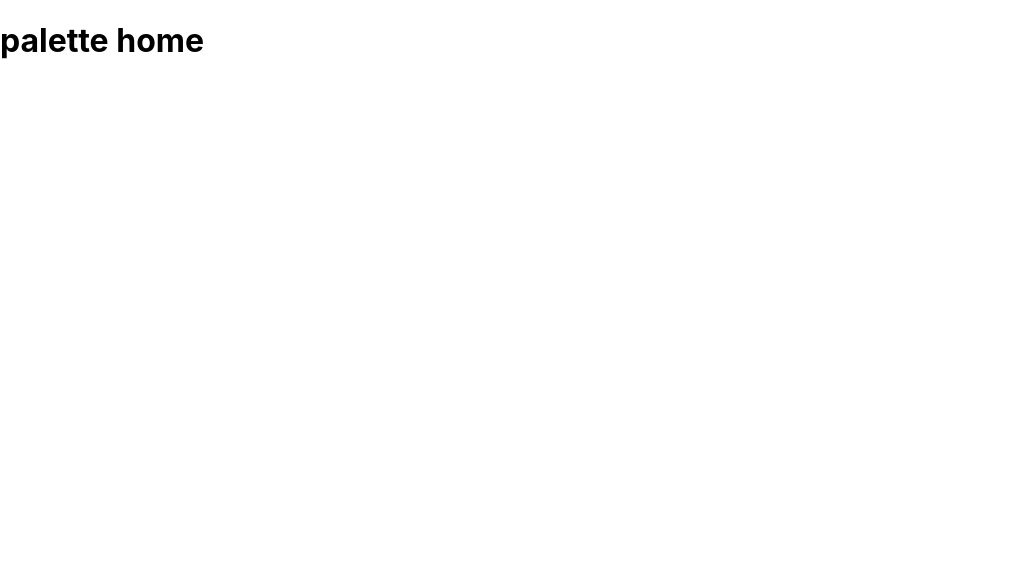
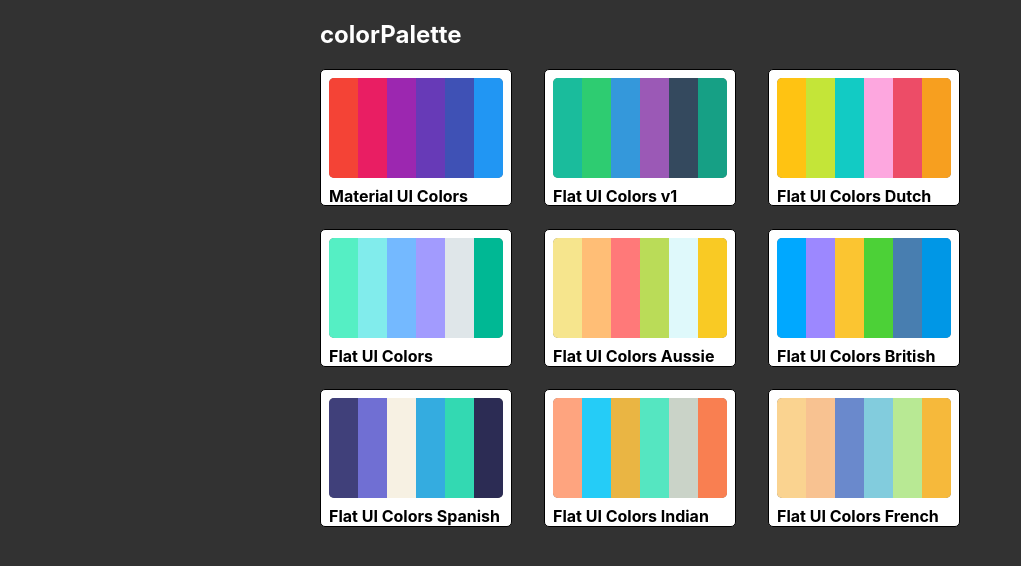
Before and after one commit to parthpatel6347/react-color-palette, a React (Create React App) app: page / in a window 1280 px wide. Shown: the top 566 px of the page, without its empty margins (0-1021 px from the left). Built offline with nearby package versions, Linux system fonts and the light colour scheme; the HTML template or start-up script is replaced by a standard one.

Commit message:
homepage minipalettes basic done

```diff
--- a/package.json
+++ b/package.json
@@ -4,6 +4,7 @@
   "private": true,
   "dependencies": {
     "@material-ui/core": "^4.11.2",
+    "@material-ui/styles": "^4.11.2",
     "@testing-library/jest-dom": "^5.11.6",
     "@testing-library/react": "^11.2.2",
     "@testing-library/user-event": "^12.6.0",
--- a/src/App.js
+++ b/src/App.js
@@ -1,6 +1,7 @@
 import React, { Component } from "react";
 import { Route, Switch } from "react-router-dom";
 import Palette from "./Palette";
+import PaletteList from "./PaletteList";
 import seedColors from "./seedPalette";
 
 class App extends Component {
@@ -12,7 +13,11 @@
   render() {
     return (
       <Switch>
-        <Route exact path="/" render={() => <h1>palette home</h1>} />
+        <Route
+          exact
+          path="/"
+          render={() => <PaletteList palettes={seedColors} />}
+        />
         <Route
           exact
           path="/palette/:id"
@@ -21,10 +26,6 @@
           )}
         />
       </Switch>
-
-      /* <div>
-        <Palette {...seedColors[0]} />
-      </div> */
     );
   }
 }
--- /dev/null
+++ b/src/MiniPalette.js
@@ -0,0 +1,59 @@
+import React from "react";
+import { withStyles } from "@material-ui/core/styles";
+
+const styles = {
+  root: {
+    backgroundColor: "white",
+    border: "1px solid black",
+    borderRadius: "5px",
+    padding: "0.5rem",
+    position: "relative",
+    overflow: "hidden",
+    "&:hover": {
+      cursor: "pointer",
+    },
+  },
+  palette: {
+    backgroundColor: "grey",
+    height: "100px",
+    width: "100%",
+    borderRadius: "5px",
+    overflow: "hidden",
+  },
+  title: {
+    display: "flex",
+    justifyContent: "flex-start",
+    alignItems: "center",
+    margin: "0",
+    color: "black",
+    paddingTop: "0.5rem",
+    fontSize: "1rem",
+    position: "relative",
+  },
+  miniColor: {
+    height: "100%",
+    width: "calc(100%/6)",
+    display: "inline-block",
+    margin: "0 auto",
+    position: "relative",
+  },
+};
+
+function MiniPalette(props) {
+  const { classes, paletteName, colors } = props;
+  const miniColorBox = colors.map((color) => (
+    <div
+      className={classes.miniColor}
+      style={{ backgroundColor: color.color }}
+      key={color.name}
+    />
+  ));
+  return (
+    <div className={classes.root}>
+      <div className={classes.palette}>{miniColorBox}</div>
+      <h5 className={classes.title}>{paletteName}</h5>
+    </div>
+  );
+}
+
+export default withStyles(styles)(MiniPalette);
--- a/src/Palette.css
+++ b/src/Palette.css
@@ -21,3 +21,10 @@
 .palette-adjustments{
  width: 25%;
 }
+
+.header{
+    position: fixed;
+    display:inline;
+    left:0;
+    top:0;
+}
--- a/src/Palette.js
+++ b/src/Palette.js
@@ -13,6 +13,7 @@
 import Slider from "@material-ui/core/Slider";
 
 import "./Palette.css";
+import { Link } from "react-router-dom";
 
 class Palette extends Component {
   constructor(props) {
@@ -56,6 +57,10 @@
     ));
     return (
       <div className="palette">
+        <Link to="/">
+          <h1 className="header">colorPalettes</h1>
+        </Link>
+
         <div className="palette-adjustments">
           <Typography id="continuous-slider" gutterBottom>
             Lightness
--- /dev/null
+++ b/src/PaletteList.js
@@ -0,0 +1,57 @@
+import React, { Component } from "react";
+import { Link } from "react-router-dom";
+import MiniPalette from "./MiniPalette";
+import { withStyles } from "@material-ui/core/styles";
+
+const styles = {
+  root: {
+    backgroundColor: "#323232",
+    height: "100vh",
+    display: "flex",
+    alignItems: "flex-start",
+    justifyContent: "center",
+  },
+  container: {
+    width: "50%",
+    display: "flex",
+    flexDirection: "column",
+    alignItems: "flex-start",
+    flexWrap: "wrap",
+  },
+  nav: {
+    display: "flex",
+    width: "100%",
+    justifyContent: "space-between",
+    color: "white",
+  },
+  palettes: {
+    boxSizing: "border-box",
+    width: "100%",
+    display: "grid",
+    gridTemplateColumns: "repeat(3,30%)",
+    gridGap: "5%",
+  },
+};
+
+class PaletteList extends Component {
+  render() {
+    const { palettes, classes } = this.props;
+
+    return (
+      <div className={classes.root}>
+        <div className={classes.container}>
+          <nav className={classes.nav}>
+            <h1>colorPalette</h1>
+          </nav>
+          <div className={classes.palettes}>
+            {palettes.map((palette) => (
+              <MiniPalette {...palette} />
+            ))}
+          </div>
+        </div>
+      </div>
+    );
+  }
+}
+
+export default withStyles(styles)(PaletteList);
```
Also changed, not shown: 2 other files (tests, documents, lock files or other folders).
